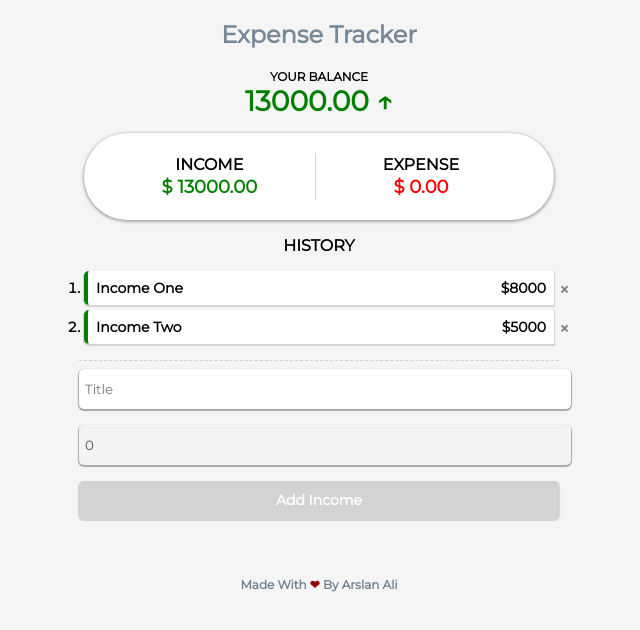
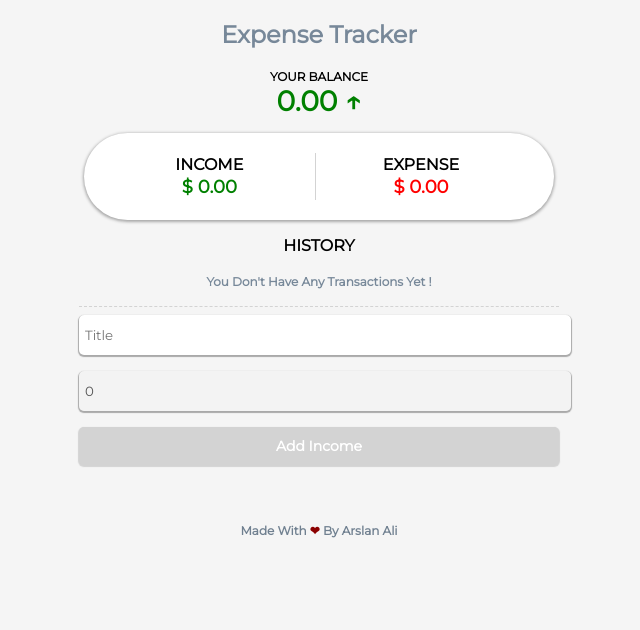
Before and after one commit to warlock1996/xpense-tracker, a React (Create React App) app: page / in a window 1280 px wide. Shown: the top 630 px of the page, without its empty margins (321-961 px from the left). Built offline with nearby package versions, Linux system fonts and the light colour scheme.

Commit message:
:hammer: changed tab title

```diff
--- a/public/index.html
+++ b/public/index.html
@@ -25,7 +25,7 @@
       work correctly both with client-side routing and a non-root public URL.
       Learn how to configure a non-root public URL by running `npm run build`.
     -->
-    <title>React App</title>
+    <title>Xpense Tracker</title>
   </head>
   <body>
     <noscript>You need to enable JavaScript to run this app.</noscript>
--- a/src/components/sharedstate.js
+++ b/src/components/sharedstate.js
@@ -3,10 +3,7 @@ import Reducer from "./reducer"
 
 // some inital state for the context
 const initalState = {
-    transactions: [
-        { id: 1, name: 'Income one', amount: 8000 },
-        { id: 2, name: 'Income two', amount: 5000 }
-    ]
+    transactions: []
 }
 
 // creating global context
```
Also changed, not shown: src/components/Transaction.js (line endings or trailing spaces).
